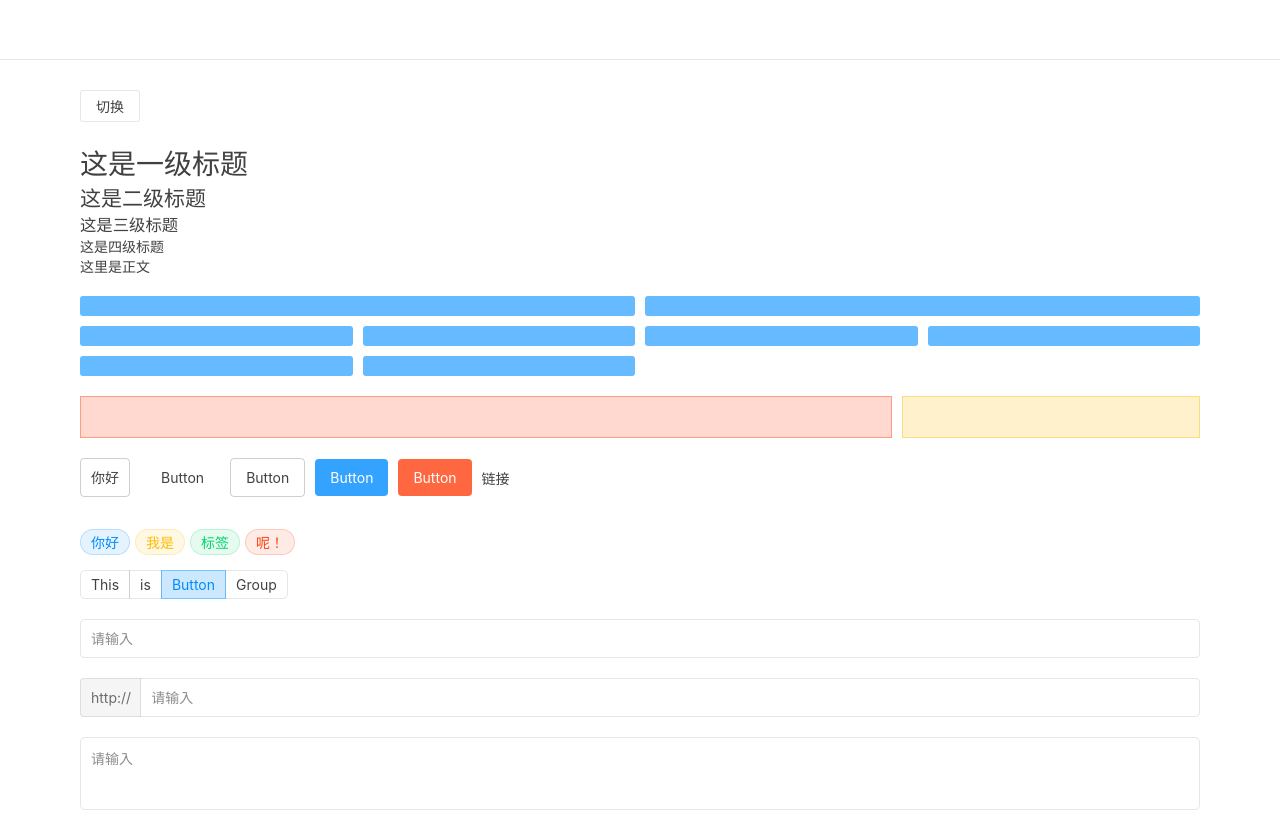
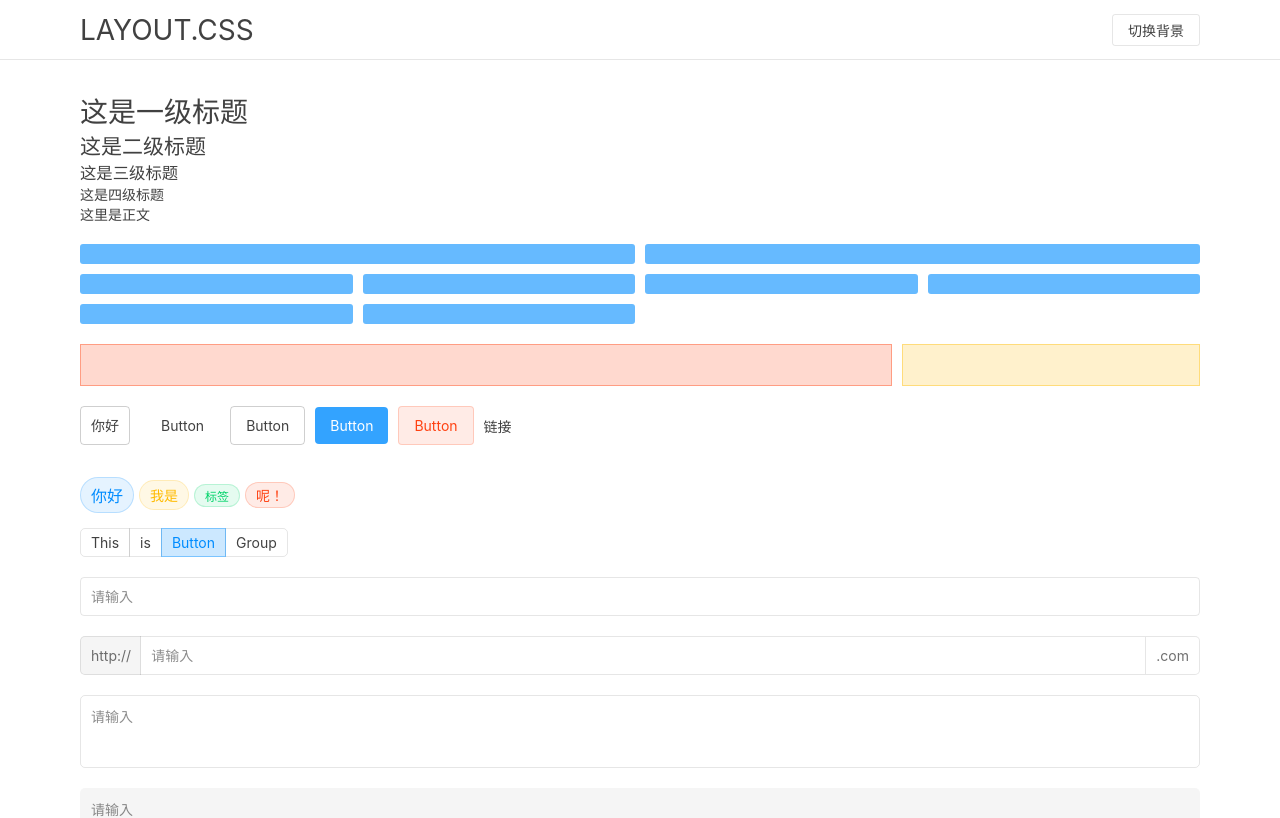
Before and after one commit to xianziljl/layout.css, a website: page index.html in a window 1280 px wide. Shown: the top 818 px of the page. Drawn offline with nearby package versions, Linux system fonts and the light colour scheme; files that its build step writes are made by us from their sources.

Commit message:
修改示例

```diff
--- a/index.html
+++ b/index.html
@@ -12,13 +12,17 @@
     textarea{resize: none;}
   </style>
 </head>
-<body class="bg trans-bg">
+<body class="bg trans-bg c-8 fs-14">
   <!-- <h1 tabindex="1" class="m-10 bc-1 c-5 bd h:bg-1 a:c-9 f:bc-4">测试文字</h1> -->
-  <div class="pf wf bb bc-1 bg trans-bg z-2" style="height: 60px;"></div>
-  <div class="main c-8 fr fs-14 usn ma pt-50" style="max-width:1200px;">
+  <div class="pf wf bb bc-1 bg trans-bg z-2" style="height: 60px;">
+    <div class="ma wf px-40 fr hf ac" style="max-width:1200px;">
+      <h1 class="f-1">LAYOUT.CSS</h1>
+      <button id="switch" class="p-5 px-15 bd bc-1 a r-3 h:bg-2">切换背景</button>
+    </div>
+  </div>
+  <div class="main fr fs-14 usn ma pt-50" style="max-width:1200px;">
     <div class="pr f-1 p-30">
       <div class="p-10">
-        <button id="switch" class="mb-20 p-5 px-15 bd bc-1 a r-3 h:bg-2">切换</button>
         <h1>这是一级标题</h1>
         <h2>这是二级标题</h2>
         <h3>这是三级标题</h3>
@@ -47,17 +51,17 @@
         <button class="m-5 px-15 py-10 r-4 h:bg-1 a:bg-2 bd f:bc-2 h:bs-3 trans-bs">Button</button>
         <button class="m-5 px-15 py-10 r-4 h:bg-1 a:bg-2 f:bc-4 bd bc-2">Button</button>
         <button class="m-5 px-15 py-10 r-4 h:bg-b bg-b-8 c-w a:bg-b-8 trans">Button</button>
-        <button class="m-5 px-15 py-10 r-4 h:bg-r bg-r-8 c-w a:bg-r-8 trans">Button</button>
+        <button class="m-5 px-15 py-10 r-4 bd bc-r-2 h:bg-r-2 bg-r-1 c-r a:bg-r-4 trans">Button</button>
         <a class="m-5 toe h:c-b h:u trans-c" href="#">链接</a>
       </div>
       <div>
         <input type="checkbox">
       </div>
       <div class="fr ac p-5">
-        <div class="p-2 px-10 r-20 bg-b-1 h:bg-b-2 bd bc-b-2 c-b ml-5">你好</div>
-        <div class="p-2 px-10 r-20 bg-o-1 h:bg-o-2 bd bc-o-2 c-o ml-5">我是</div>
-        <div class="p-2 px-10 r-20 bg-g-1 h:bg-g-2 bd bc-g-2 c-g ml-5">标签</div>
-        <div class="p-2 px-10 r-20 bg-r-1 h:bg-r-2 bd bc-r-2 c-r ml-5">呢！</div>
+        <div class="p-5 px-10 r-20 bg-b-1 bd bc-b-2 c-b ml-5 fs-16">你好</div>
+        <div class="p-4 px-10 r-20 bg-o-1 bd bc-o-2 c-o ml-5">我是</div>
+        <div class="p-2 px-10 r-20 bg-g-1 bd bc-g-2 c-g ml-5 fs-12">标签</div>
+        <div class="p-2 px-10 r-20 bg-r-1 bd bc-r-2 c-r ml-5">呢！</div>
       </div>
       <div class="p-10">
         <div class="ifr btn-group">
@@ -70,8 +74,9 @@
       <div class="fc">
         <input class="p-10 bd bc-1 m-10 r-4 f:bc-b trans-bc" placeholder="请输入" type="text">
         <div class="fr m-10">
-          <div class="ct p-10 rl-4 bg-1 bl bt bb bc-1 c-6">http://</div>
-          <input class="p-10 bc-1 rr-4 f:bc-b bd trans-bc f-1 ml--1" placeholder="请输入" type="text">
+          <div class="p-10 rl-5 bg-1 bl bt bb bc-1 c-6">http://</div>
+          <input class="p-10 bc-1 f:bc-b bd trans-bc f-1 ml--1" placeholder="请输入" type="text">
+          <div class="p-10 rr-5 bt br bb bc-1 c-6">.com</div>
         </div>
         <textarea class="p-10 bc-1 m-10 r-5 bd f:bc-b trans-bc" placeholder="请输入" cols="30" rows="3"></textarea>
         <textarea class="p-10 bg-1 m-10 r-5 bd f:bc-b f:bg-b-1 h:bc-1 trans-bc" placeholder="请输入" cols="30" rows="3"></textarea>
```
